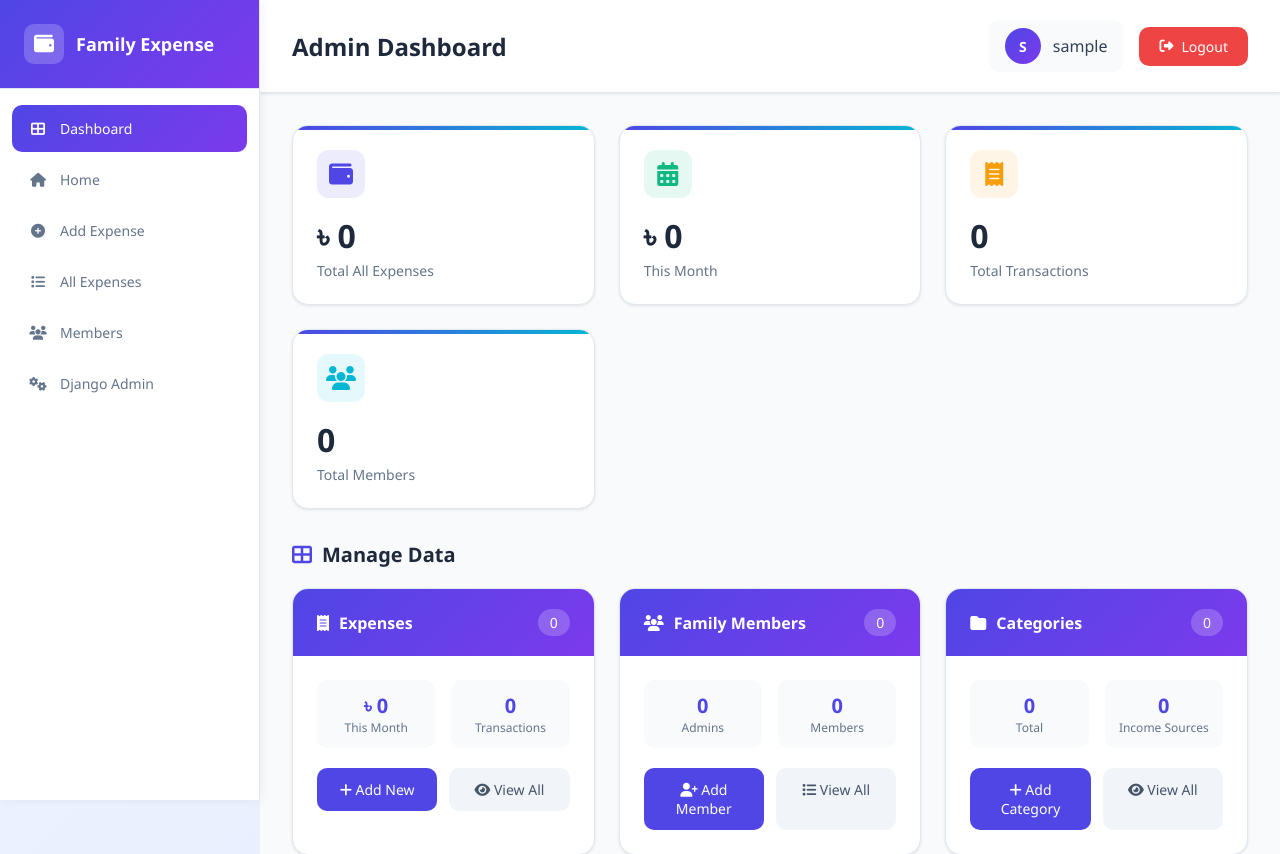
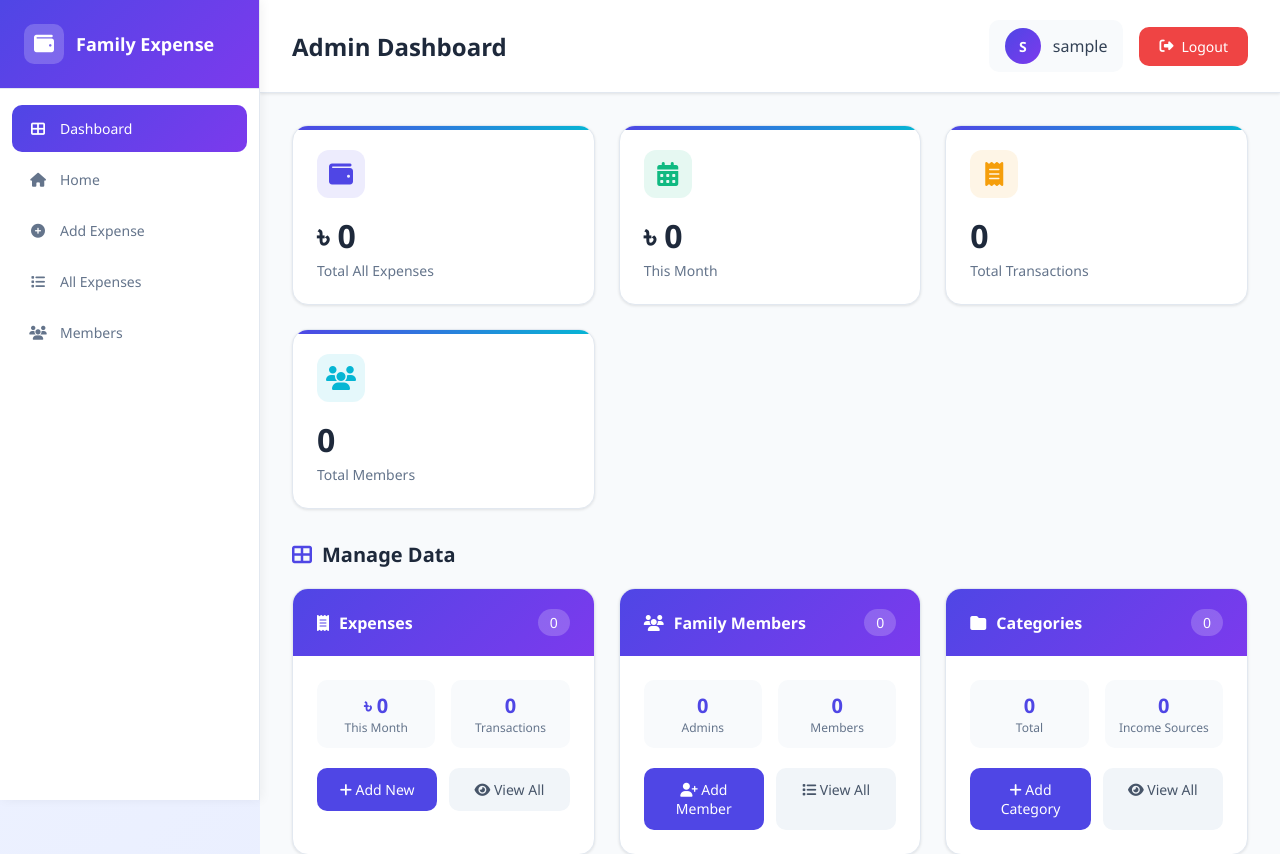
Before and after one commit to Raihanroo/Family_expendeture_Truckers-, a Django app: page /expenses/admin-dashboard/ in a window 1280 px wide. Shown: the top 854 px of the page. Run offline with Django 5.2, Linux system fonts and the light colour scheme; the visitor is signed in with stand-in values (Sample User, id 1); data comes from the database, SQL or seed files in the repository; data that the repository does not hold is empty.

Commit message:
Remove Django Admin links - use custom admin dashboard only

```diff
--- a/expenses/templates/expenses/admin_dashboard.html
+++ b/expenses/templates/expenses/admin_dashboard.html
@@ -526,10 +526,6 @@
                 <i class="fas fa-users"></i>
                 <span>Members</span>
             </a>
-            <a href="/admin" target="_blank" class="nav-item">
-                <i class="fas fa-cogs"></i>
-                <span>Django Admin</span>
-            </a>
         </div>
     </div>
 
--- a/expenses/templates/expenses/home.html
+++ b/expenses/templates/expenses/home.html
@@ -55,9 +55,6 @@
             <h1>📊 Family Dashboard</h1>
         </div>
         <div style="display: flex; gap: 10px; align-items: center;">
-            {% if is_admin %}
-            <a href="/admin" target="_blank"><i class="fas fa-cogs"></i> Admin Panel</a>
-            {% endif %}
             <a href="{% url 'expenses:logout' %}"><i class="fas fa-sign-out-alt"></i> Logout</a>
         </div>
     </div>
```
